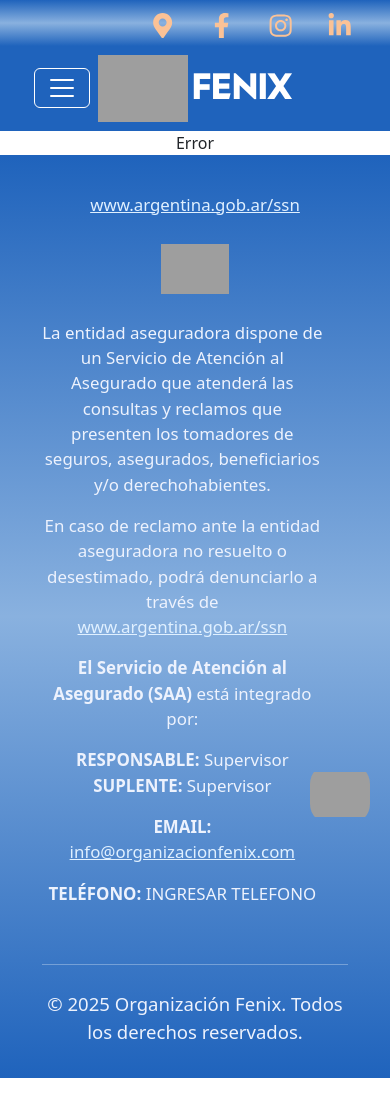
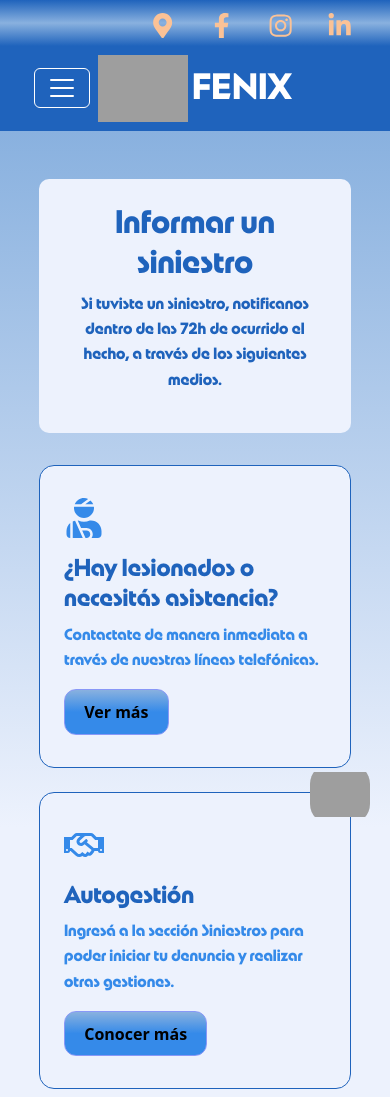
Before and after one commit to Ivanjaviersanchez/Fenix-Broker, a React (Vite) app: page /siniestros/asegurados in a window 390 px wide. Shown: the top 1097 px of the page. Built offline with nearby package versions, Linux system fonts and the light colour scheme; grey boxes are pictures that could not be loaded.

Commit message:
Ajustes navbar y componente Siniestros 24/10

```diff
--- a/src/App.jsx
+++ b/src/App.jsx
@@ -6,15 +6,20 @@ import {BrowserRouter,Routes,Route} from "react-router-dom";
 import Layout from './components/Layout';
 import Home from './components/Home';
 import Somosfenix from './components/Somosfenix';
+
 import Seguros from './components/Seguros';
 import Personas from './components/Personas';
 import Empresas from './components/Empresas';
-import Siniestros from './components/Siniestros';
+import DetalleSeguro from './components/DetalleSeguro';
+
+import SiniestrosAsegurados from './components/SiniestrosAsegurados';
+import SiniestrosTerceros from './components/SiniestrosTerceros';
+
 import Novedades from './components/Novedades';
 import Contacto from './components/Contacto';
 import Cotiza from './components/Cotiza';
 import Error from './components/Error';
-import DetalleSeguro from './components/DetalleSeguro';
+
 
 import ScrollToTop from './ScrollToTop';
 import ScrollToHashElement from './ScrollToHashElement';
@@ -30,14 +35,17 @@ function App() {
         <Routes>
           <Route path='/' element={<Layout/>}>
             <Route index element={<Home/>}/>
+
             <Route path='/somosfenix' element={<Somosfenix/>} />
+
             <Route path='/seguros' element={<Seguros />} />
             <Route path='/seguros/personas' element={<Personas />} />
             <Route path='/seguros/empresas' element={<Empresas />} />
-
             <Route path='/seguros/:id' element={<DetalleSeguro />} />
 
-            <Route path='/siniestros' element={<Siniestros/>} />
+            <Route path='/siniestros/asegurados' element={<SiniestrosAsegurados/>} />
+            <Route path='/siniestros/terceros' element={<SiniestrosTerceros/>} />
+
             <Route path='/novedades' element={<Novedades/>} />
             <Route path='/contacto' element={<Contacto/>} />
             <Route path='/cotiza' element={<Cotiza key={location.key} />} />
--- a/src/components/HomeCarruselSeguros.css
+++ b/src/components/HomeCarruselSeguros.css
@@ -136,7 +136,7 @@
     height: 30vh;
   }
   .cardSegurosHome h3 {
-    top: 22vh !important;
+    top: 17vh !important;
     font-size: 2vh !important;
 
   }
--- a/src/components/HomeSeguros.css
+++ b/src/components/HomeSeguros.css
@@ -146,14 +146,14 @@
         padding: 8vh;
     }
     .seguroTitulo {
-        font-size: 3.5vh;
+        font-size: 3.2vh;
     }
     .seguroTituloBajo {
-        font-size: 2.5vh;
+        font-size: 2vh;
         bottom: 11vh;
     }
     .seguroItem h3 {
-        font-size: 3vh;
+        font-size: 2.5vh;
     }
 
     .tituloSegurosConBoton {
@@ -182,10 +182,10 @@
     }
     .containerSegurosHome {
         grid-template-columns: 1fr;
-        padding: 5vh 2vh;
+        padding: 5vh;
     }
     .seguroItem {
-        margin: 0 14vh;
+        margin: 0 10vh;
     }
     .seguroItem h3 {
         font-size: 3vh;
@@ -194,11 +194,11 @@
         font-size: 4vh;
     }
     .seguroTituloBajo {
-        font-size: 3vh;
+        font-size: 2.5vh;
         bottom: 10vh;
-        text-align: center;
+        text-align: center ;
+        padding: 0 5vh;
     }
-
     .tituloSegurosConBoton {
         flex-direction: column;
         padding: 4vh 2vh;
@@ -217,7 +217,7 @@
 /* === Tablets horizontales y notebooks chicos (768px - 991px) === */
 @media (min-width: 768px) and (max-width: 991px) {
     .tituloSegurosHome {
-        font-size: 6vh;
+        font-size: 4vh;
         padding-left: 5vh;
         text-align: left;
     }
@@ -231,14 +231,14 @@
     }
     /* Título sobre la imagen */
     .seguroTitulo {
-        font-size: 3.2vh;
+        font-size: 3vh;
     }
     .seguroTituloBajo {
         padding: 0vh 3vh;
-        font-size: 2.4vh;
+        font-size: 2vh;
     }
     .seguroItem h3 {
-        font-size: 3vh;
+        font-size: 2.5vh;
     }
     .tituloSegurosConBoton {
         flex-direction: row;
--- a/src/components/Layout.jsx
+++ b/src/components/Layout.jsx
@@ -156,34 +156,26 @@ function Layout() {
               >
                 <NavDropdown.Item
                   as={Link}
-                  to="/siniestros/asistencia"
+                  to="/siniestros/asegurados"
                   onClick={() => {
                     setExpanded(false);
                     setShowSiniestros(false);
                   }}
                 >
-                  Asistencia mecánica
+                  Asegurados
                 </NavDropdown.Item>
+
                 <NavDropdown.Item
                   as={Link}
-                  to="/siniestros/art"
+                  to="/siniestros/terceros"
                   onClick={() => {
                     setExpanded(false);
                     setShowSiniestros(false);
                   }}
                 >
-                  ART Denuncias
+                  Terceros
                 </NavDropdown.Item>
-                <NavDropdown.Item
-                  as={Link}
-                  to="/siniestros/urgencias"
-                  onClick={() => {
-                    setExpanded(false);
-                    setShowSiniestros(false);
-                  }}
-                >
-                  Urgencias
-                </NavDropdown.Item>
+
               </NavDropdown>
 
               {/* Otros enlaces */}
--- a/src/components/Siniestros.jsx
+++ /dev/null
@@ -1,9 +0,0 @@
-import "./Siniestros.css";
-
-function Siniestros() {
-  return (
-    <div>Siniestros</div>
-  )
-}
-
-export default Siniestros
--- /dev/null
+++ b/src/components/SiniestrosAsegurados.css
@@ -0,0 +1,167 @@
+.siniestros-container {
+  padding: 3rem 10%;
+  background: linear-gradient(to bottom, #89b1df , var(--color-7), var(--color-7), #89b1df  );
+}
+
+/* Header */
+.siniestros-header {
+  background-color: var(--color-7);
+  padding: 1.5rem 2rem;
+  border-radius: 10px;
+  margin-bottom: 2rem;
+}
+.siniestros-header h3 {
+  font-size: 4vh;
+  color: var(--color-1);
+  font-family: 'New Astro', sans-serif;
+}
+.siniestros-header p {
+  font-size: 2vh;
+  color: var(--color-1);
+  font-family: 'New Astro', sans-serif;
+  margin-top: .5rem;
+
+}
+
+/* Tarjetas principales */
+.siniestros-cards {
+  display: flex;
+  flex-wrap: wrap;
+  gap: 1.5rem;
+  justify-content: space-between;
+  margin-bottom: 2rem;
+}
+.siniestro-card {
+  flex: 1 1 30%;
+  border: 1.5px solid var(--color-1);
+  border-radius: 15px;
+  padding: 2rem 1.5rem;
+  background-color: var(--color-7);
+  text-align: left;
+  transition: all 0.3s ease;
+}
+.siniestro-card:hover {
+  transform: translateY(-5px);
+  box-shadow: 0 4px 15px rgba(0,0,0,0.08);
+}
+.siniestro-card.destacado {
+  background-color: var(--color-7);
+  border: 1.5px solid var(--color-1);
+}
+.siniestro-card h4 {
+  font-size: 3vh;
+  color: var(--color-1);
+  font-family: 'New Astro', sans-serif;
+  margin-top: 1rem;
+}
+.siniestro-card p {
+  font-size: 2vh;
+  color: var(--color-2);
+  font-family: 'New Astro', sans-serif;
+  margin: 0.5rem 0 1rem;
+}
+.icon {
+  font-size: 2.5rem;
+  color: var(--color-2);
+}
+
+/* Botones */
+.btn-vermas, .btn-conocer, .btn-ingresar {
+  background: linear-gradient(to bottom, #89b1df, #358ae9, #358ae9);
+  border: solid var(--color-3) 1px;
+  border-radius: 12px;
+  font-weight: bold;
+  transition: background-color 0.3s ease;
+  display: inline-block;
+}
+.btn-vermas:hover, .btn-conocer:hover, .btn-ingresar:hover {
+  background: linear-gradient(to bottom, #fbc296,#fbc296,#f8992e);
+  border: solid var(--color-6) 1px;
+  color: var(--color-6) !important;
+}
+.btns {
+  display: flex;
+  align-items: center;
+}
+
+/* Documentación */
+.siniestros-docs {
+  background-color: var(--color-7);
+  border: 1.5px solid var(--color-1);
+  border-radius: 15px;
+  padding: 2rem;
+  margin-bottom: 2rem;
+}
+.siniestros-docs h4 {
+  font-size: 3.5vh;
+  color: var(--color-1);
+  font-family: 'New Astro', sans-serif;
+}
+.siniestros-docs p {
+  font-size: 2vh;
+  color: var(--color-2);
+  font-family: 'New Astro', sans-serif;
+}
+.docs-fields {
+  margin-top: 1.5rem;
+  display: flex;
+  flex-wrap: wrap;
+  gap: 1rem;
+}
+.docs-fields div {
+  flex: 1 1 45%;
+  display: flex;
+  flex-direction: column;
+}
+.docs-fields label {
+  font-weight: 600;
+  color: #333;
+  margin-bottom: 0.3rem;
+}
+.docs-fields select {
+  border: 1.5px solid #ccc;
+  border-radius: 6px;
+  padding: 0.5rem;
+  font-size: 0.9rem;
+}
+
+/* Sección terceros */
+.siniestros-tercero {
+  background-color: var(--color-1);
+  border-radius: 12px;
+  padding: 1.5rem 2rem;
+  display: flex;
+  align-items: center;
+  justify-content: space-between;
+}
+.siniestros-tercero h4 {
+  font-size: 3.5vh;
+  color: var(--color-7);
+  font-family: 'New Astro', sans-serif;
+  margin: 0;
+}
+.siniestros-tercero p {
+  font-size: 3vh;
+  color: var(--color-7);
+  font-family: 'New Astro Regular', sans-serif;
+  flex: 1;
+  margin: 0 1rem;
+}
+
+/* Responsive */
+@media (max-width: 992px) {
+  .siniestros-cards {
+    flex-direction: column;
+  }
+  .siniestro-card {
+    flex: 1 1 100%;
+  }
+  .docs-fields {
+    flex-direction: column;
+  }
+  .siniestros-tercero {
+    flex-direction: column;
+    gap: 1rem;
+    text-align: center;
+  }
+}
--- /dev/null
+++ b/src/components/SiniestrosAsegurados.jsx
@@ -0,0 +1,85 @@
+import "./SiniestrosAsegurados.css";
+import { FaUserInjured, FaUserTie, FaRegHandshake, FaExternalLinkAlt } from "react-icons/fa";
+
+function SiniestrosAsegurados() {
+  return (
+    <div className="siniestros-container">
+      {/* Encabezado */}
+      <div className="siniestros-header">
+        <h3>Informar un siniestro</h3>
+        <p>
+          Si tuviste un siniestro, notificanos dentro de las 72h de ocurrido el hecho,
+          a través de los siguientes medios.
+        </p>
+      </div>
+
+      {/* Tarjetas principales */}
+      <div className="siniestros-cards">
+        <div className="siniestro-card">
+          <FaUserInjured className="icon" />
+          <h4>¿Hay lesionados o necesitás asistencia?</h4>
+          <p>
+            Contactate de manera inmediata a través de nuestras líneas telefónicas.
+          </p>
+          <button className="btn-vermas">Ver más</button>
+        </div>
+
+        <div className="siniestro-card destacado">
+          <FaRegHandshake className="icon" />
+          <h4>Autogestión</h4>
+          <p>
+            Ingresá a la sección Siniestros para poder iniciar tu denuncia y realizar otras gestiones.
+          </p>
+          <div className="btns">
+            <button className="btn-conocer">Conocer más</button>
+          </div>
+        </div>
+
+        <div className="siniestro-card">
+          <FaUserTie className="icon" />
+          <h4>Productor Asesor de Seguros</h4>
+          <p>
+            Comunicate con tu intermediario o acercate a nuestras oficinas.
+          </p>
+          <button className="btn-vermas">Ver más</button>
+        </div>
+      </div>
+
+      {/* Documentación */}
+      <div className="siniestros-docs">
+        <h4>Documentación a presentar</h4>
+        <p>Conocé cómo iniciar o consultar el estado de un reclamo.</p>
+
+        <div className="docs-fields">
+          <div>
+            <label>Producto</label>
+            <select>
+              <option>Automotores y Motovehículos</option>
+              <option>Hogar</option>
+              <option>Comercio</option>
+            </select>
+          </div>
+          <div>
+            <label>Tipo de siniestro</label>
+            <select>
+              <option>Responsabilidad Civil por Daños a Terceros</option>
+              <option>Robo o Hurto</option>
+              <option>Incendio</option>
+            </select>
+          </div>
+        </div>
+
+        <button className="btn-vermas">Ver más</button>
+      </div>
+
+      {/* Sección final */}
+      <div className="siniestros-tercero">
+        <h4>¿Sos tercero?</h4>
+        <p>Conocé cómo iniciar o consultar el estado de un reclamo.</p>
+        <button className="btn-vermas">Ver más</button>
+      </div>
+    </div>
+  );
+}
+
+export default SiniestrosAsegurados;
--- /dev/null
+++ b/src/components/SiniestrosTerceros.jsx
@@ -0,0 +1,12 @@
+import "./SiniestrosTerceros.css";
+
+function SiniestrosTerceros() {
+  return (
+    <div className="siniestros-container">
+      <h3>Siniestros para Terceros</h3>
+      <p>Aquí podés realizar la denuncia si fuiste tercero en un siniestro.</p>
+    </div>
+  );
+}
+
+export default SiniestrosTerceros;
```
Also changed, not shown: src/components/Layout.css (+93 -140 lines), src/components/Siniestros.css (deleted), src/components/SiniestrosTerceros.css (added).
